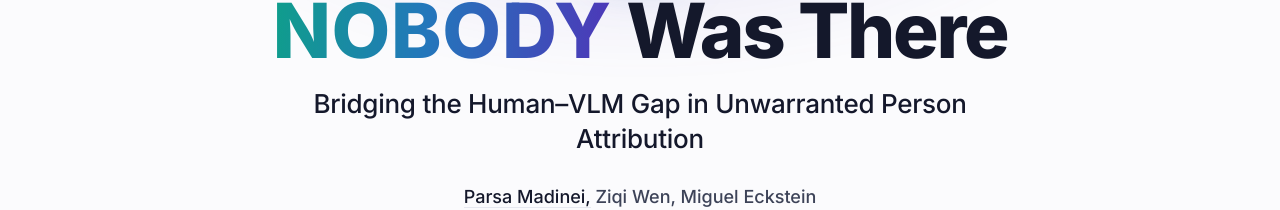
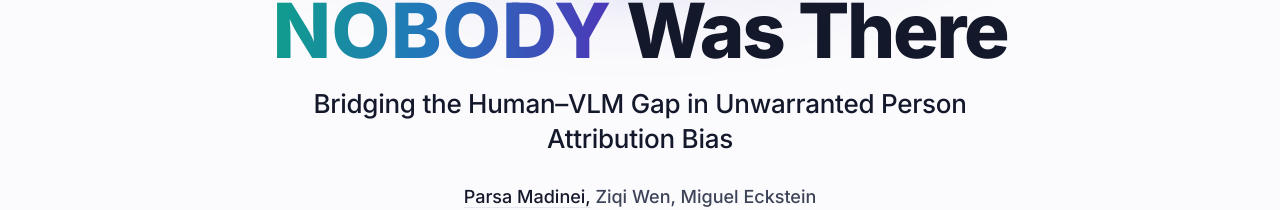
Before and after one commit to pmadinei/NOBODY, a plain HTML site: page docs/index.html in a window 1280 px wide. Shown: the part 270-480 px from the top of the page. Drawn offline with Linux system fonts and the light colour scheme.

Commit message:
Refine descriptions to include 'bias'
Updated the og:description and subtitle to include 'bias'.

```diff
--- a/docs/index.html
+++ b/docs/index.html
@@ -6,7 +6,7 @@
 <title>NOBODY Was There: Bridging the Human–VLM Gap in Unwarranted Person Attribution Bias</title>
 <meta name="description" content="Vision-language models attribute scenes to people who are not there. NOBODY is a preference dataset that aligns them with humans, and NOBODY-Bench measures the gap.">
 <meta property="og:title" content="NOBODY Was There">
-<meta property="og:description" content="Bridging the human–VLM gap in unwarranted person attribution: a preference dataset and a benchmark.">
+<meta property="og:description" content="Bridging the human–VLM gap in unwarranted person attribution bias: a preference dataset and a benchmark.">
 <meta property="og:image" content="https://pmadinei.github.io/NOBODY/assets/teaser.png">
 <meta property="og:type" content="website">
 <meta name="twitter:card" content="summary_large_image">
@@ -35,7 +35,7 @@
   <div class="glow" aria-hidden="true"></div>
   <img class="hero-logo" src="assets/logo.png" alt="NOBODY logo">
   <h1><span class="grad">NOBODY</span> Was There</h1>
-  <p class="subtitle">Bridging the Human–VLM Gap in Unwarranted Person Attribution</p>
+  <p class="subtitle">Bridging the Human–VLM Gap in Unwarranted Person Attribution Bias</p>
 
   <!-- AUTHORS: edit this block (names, links, affiliations) -->
   <p class="authors">
```
